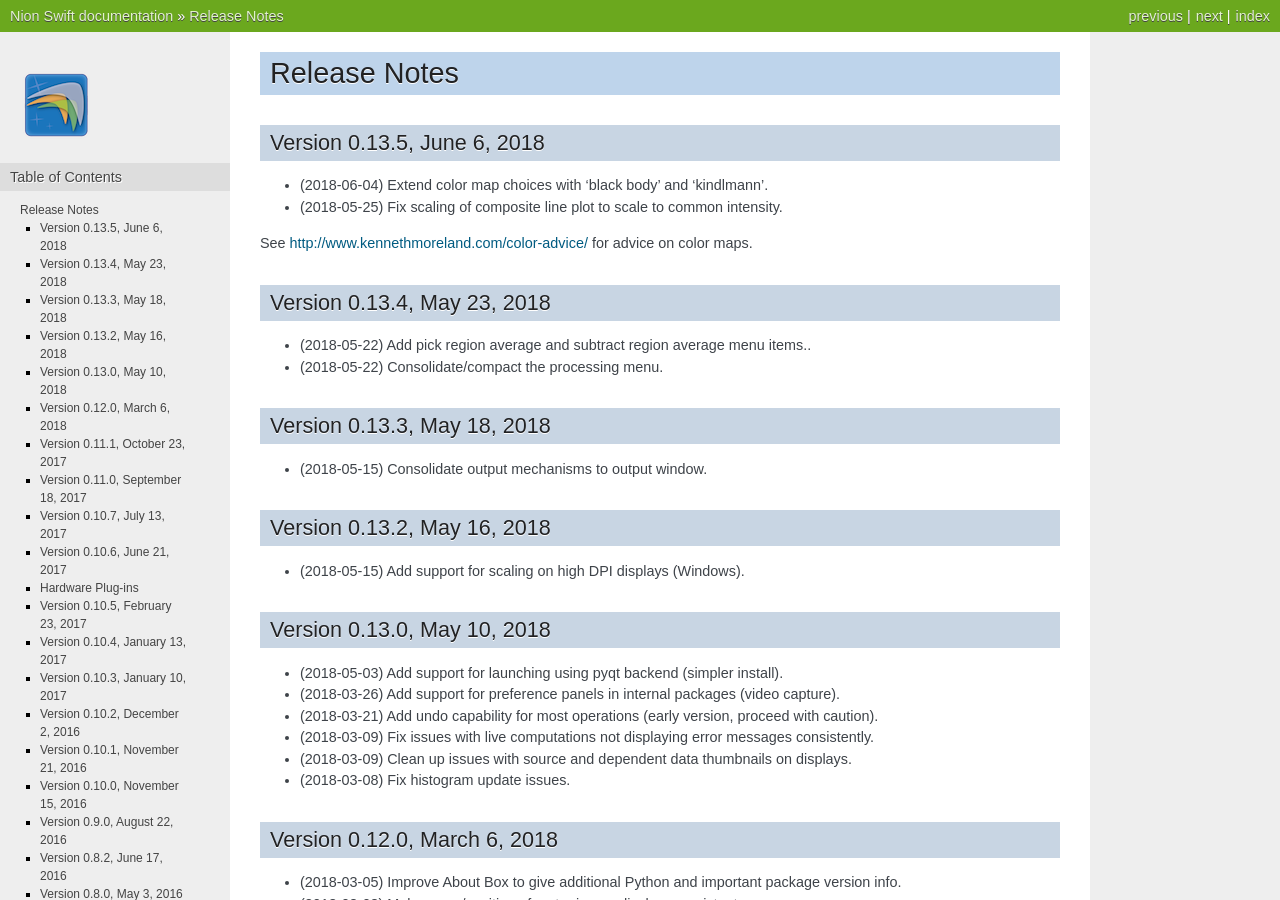
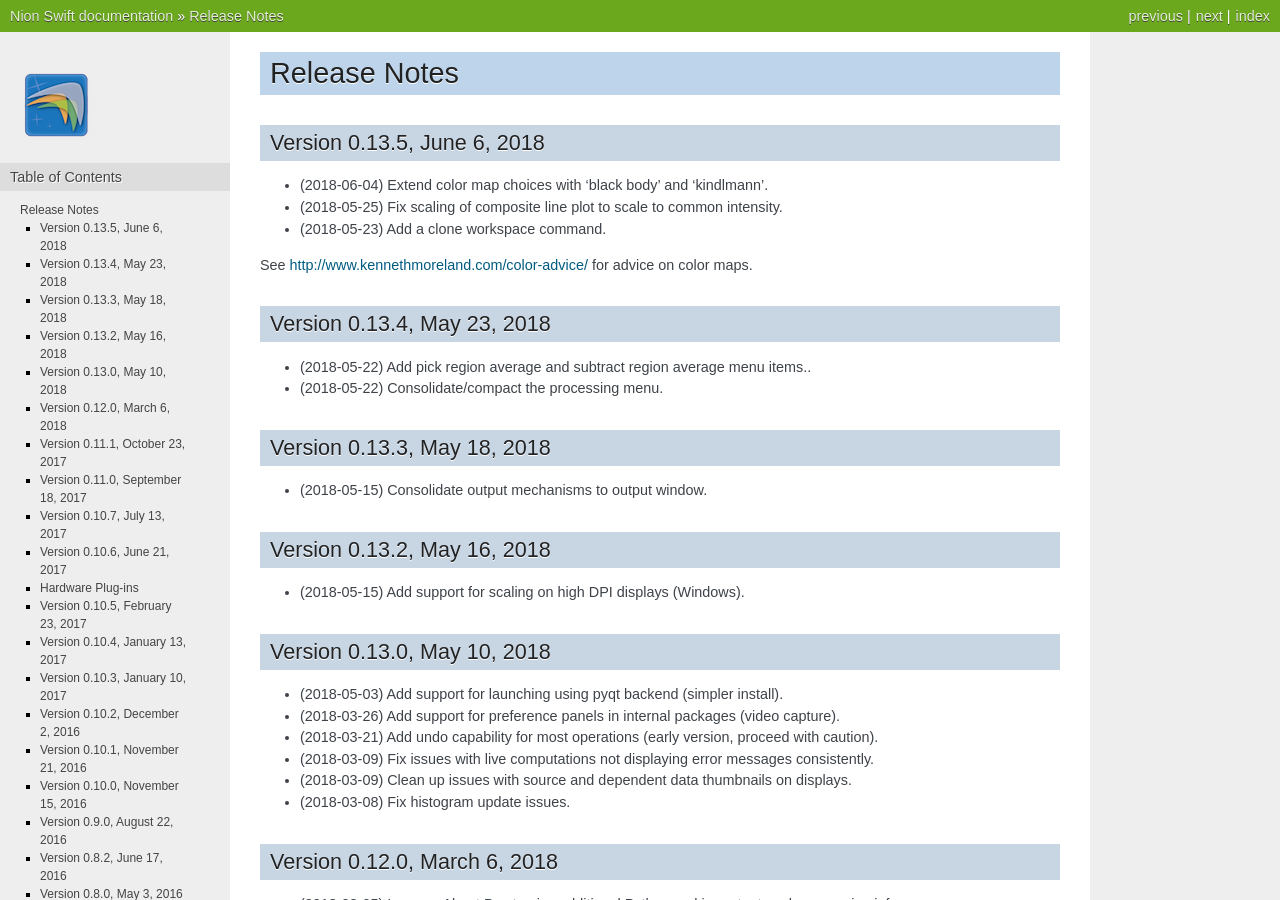
Before and after one commit to nion-software/nionswift, a Sphinx documentation site: the page built from docs/release_notes.rst, in a window 1280 px wide and 900 px high. Built offline with Sphinx 7.4.7, drawn with Linux system fonts in a browser that asks for light colours.

Commit message:
One more releaes notes fixup.

```diff
--- a/docs/release_notes.rst
+++ b/docs/release_notes.rst
@@ -7,6 +7,7 @@ Version 0.13.5, June 6, 2018
 ----------------------------
 * (2018-06-04) Extend color map choices with 'black body' and 'kindlmann'.
 * (2018-05-25) Fix scaling of composite line plot to scale to common intensity.
+* (2018-05-23) Add a clone workspace command.
 
 See http://www.kennethmoreland.com/color-advice/ for advice on color maps.
 
```
